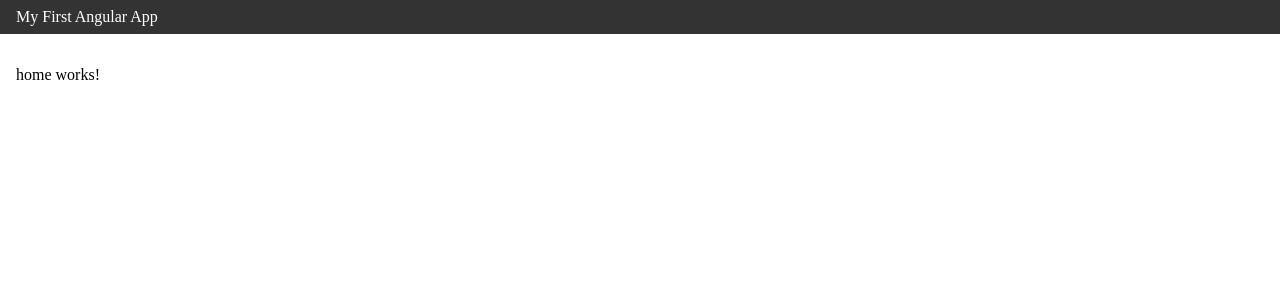
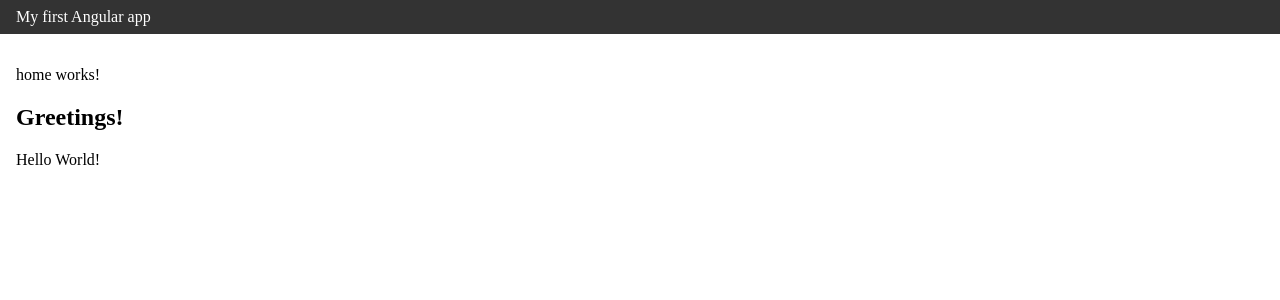
Before and after one commit to RobertKhzouz/Angular-Project, an Angular app: page / in a window 1280 px wide. Shown: the top 300 px of the page. Built offline with nearby package versions, Linux system fonts and the light colour scheme.

Commit message:
Data Binding & Passing Data from Parent to Child

```diff
--- /dev/null
+++ b/src/app/components/greeting/greeting.component.html
@@ -0,0 +1,2 @@
+<h2>Greetings!</h2>
+<p>{{ message() }}</p>
--- /dev/null
+++ b/src/app/components/greeting/greeting.component.ts
@@ -0,0 +1,12 @@
+import { Component, input } from '@angular/core';
+
+@Component({
+  selector: 'app-greeting',
+  standalone: true,
+  imports: [],
+  templateUrl: './greeting.component.html',
+  styleUrl: './greeting.component.scss'
+})
+export class GreetingComponent {
+  message = input("Hello hello!");
+}
--- a/src/app/components/header/header.component.html
+++ b/src/app/components/header/header.component.html
@@ -1,5 +1,5 @@
 <header>
     <nav>
-        My First Angular App
+        {{ title() }}
     </nav>
 </header>
--- a/src/app/components/header/header.component.ts
+++ b/src/app/components/header/header.component.ts
@@ -1,4 +1,4 @@
-import { Component } from '@angular/core';
+import { Component, signal } from '@angular/core';
 
 @Component({
   selector: 'app-header',
@@ -8,5 +8,5 @@ import { Component } from '@angular/core';
   styleUrl: './header.component.scss'
 })
 export class HeaderComponent {
-
+  title = signal("My first Angular app");
 }
--- a/src/app/home/home.component.html
+++ b/src/app/home/home.component.html
@@ -1 +1,2 @@
 <p>home works!</p>
+<app-greeting [message]="homeMessage()" />
--- a/src/app/home/home.component.ts
+++ b/src/app/home/home.component.ts
@@ -1,12 +1,13 @@
-import { Component } from '@angular/core';
+import { Component, signal } from '@angular/core';
+import { GreetingComponent } from '../components/greeting/greeting.component';
 
 @Component({
   selector: 'app-home',
   standalone: true,
-  imports: [],
+  imports: [GreetingComponent],
   templateUrl: './home.component.html',
   styleUrl: './home.component.scss'
 })
 export class HomeComponent {
-
+  homeMessage = signal("Hello World!")
 }
```
Also changed, not shown: src/app/components/greeting/greeting.component.scss (added), 1 other file (tests, documents, lock files or other folders).
